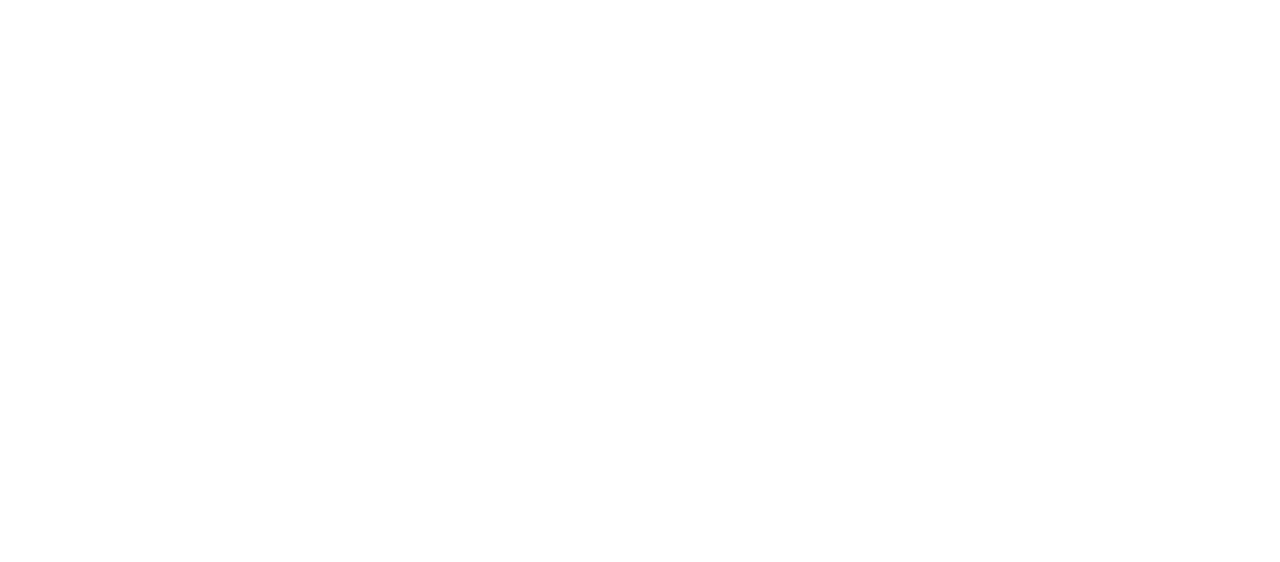
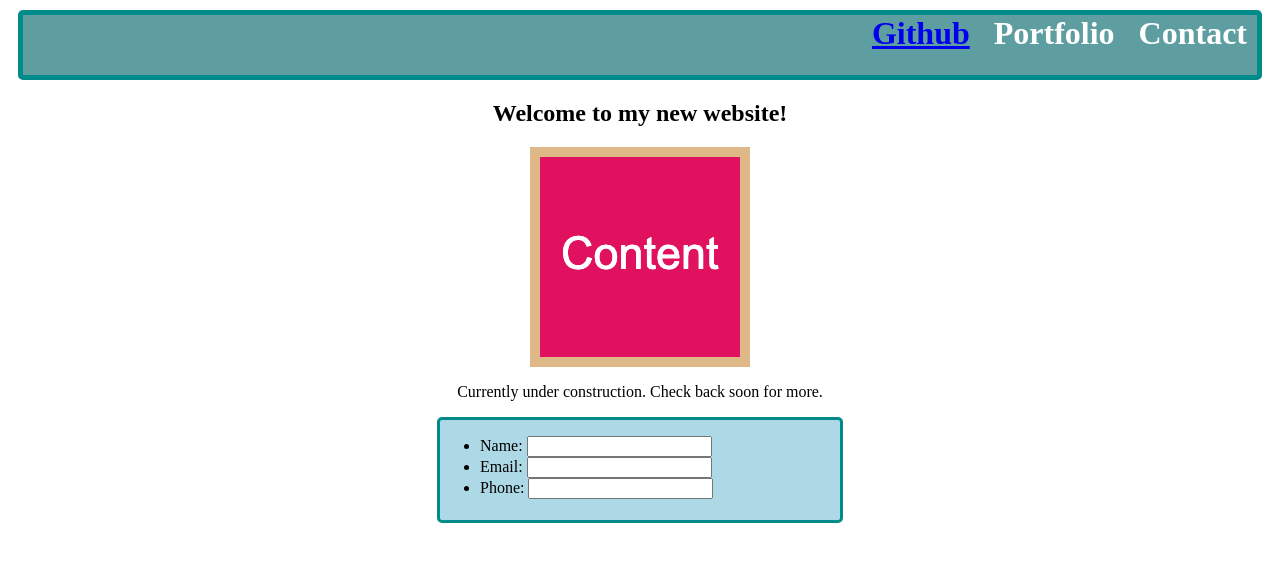
Before and after one commit to walkerjezek/Week1-MiniProject, a plain HTML site: page index.html in a window 1280 px wide. Drawn offline with Linux system fonts and the light colour scheme.

Commit message:
first version of my website

```diff
--- a/index.html
+++ b/index.html
@@ -5,8 +5,38 @@
     <meta http-equiv="X-UA-Compatible" content="IE=edge">
     <meta name="viewport" content="width=device-width, initial-scale=1.0">
     <title>My New Website</title>
+    <link rel="stylesheet" href="./styles.css">
 </head>
+
 <body>
+    <header class="header-box">
+        <h1> <a href="https://github.com/walkerjezek" target="_blank">Github</a></h1>
+        <h1>Portfolio</h1>
+        <h1>Contact</h1>
+    </header>
+
+    <section>
+        <div>
+            <h2>Welcome to my new website!</h2>
+            <img src="image-1.png" alt="Contect Box Image">
+        </div>
+    </section>
+
+    <section>
+        <div>
+            <p>Currently under construction. Check back soon for more.</p>
+        </div>
+    </section>
+
+    <section>
+        <form class="contact-box">
+            <ul>
+                <li> Name: <input type="text"</li>
+                <li> Email: <input type="text"</li>
+                <li> Phone: <input type="text"</li>
+            </ul>
+        </form>
+    </section>
 
 </body>
 </html>
--- a/styles.css
+++ b/styles.css
@@ -0,0 +1,46 @@
+
+  h1 {
+    display: inline;
+    text-indent: 20px;
+    text-align: right;
+    margin: 10px;
+  }
+
+  h2 {
+      text-align: center;
+  }
+
+  p {
+      text-align: center;
+  }
+
+
+ .caption {
+     text-align: center;
+ }
+
+  .header-box {
+      display: block;
+      height: 60px;
+      color: white;
+      border:5px solid darkcyan;
+      border-radius: 5px;
+      background-color: cadetblue;
+      text-align: right;
+      margin: 10px;
+  }
+
+  img {
+    display: block;
+    border: 10px solid burlywood;
+    margin: 0 auto;
+  }
+
+  .contact-box {
+      height: 100px;
+      width: 400px;
+      border-radius: 5px;
+      border: 3px solid darkcyan;
+      margin: 0 auto;
+      background-color: lightblue;
+  }
```
Also changed, not shown: image-1.png (added).
